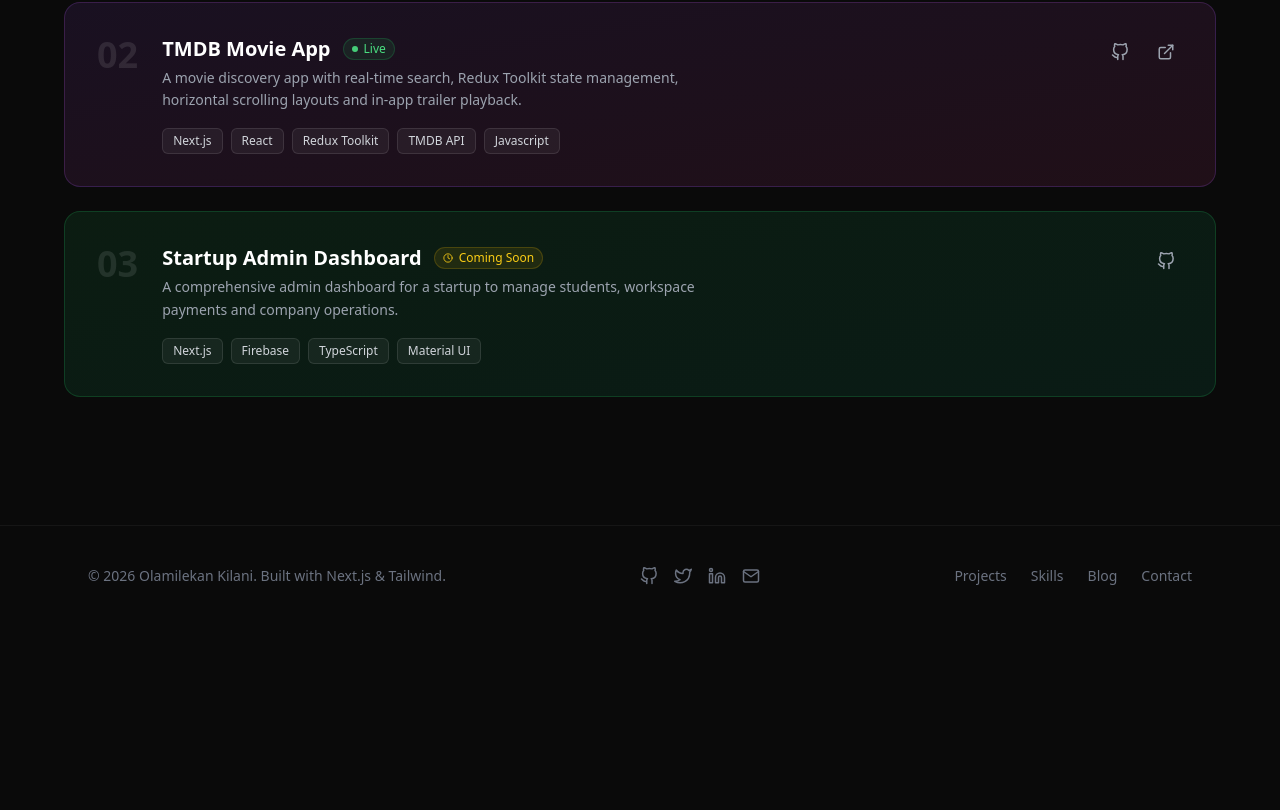
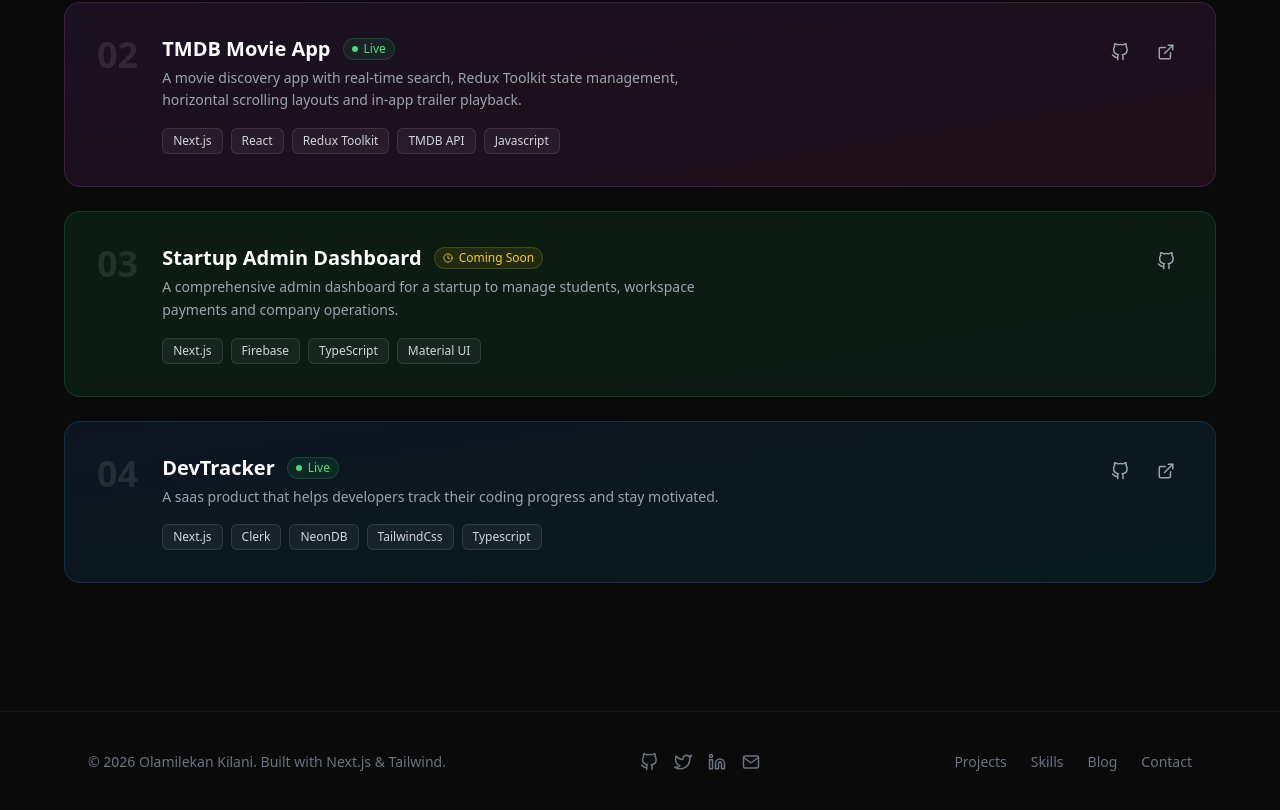
Before and after one commit to kilan080/portfolio, a Next.js app: page / in a window 1280 px wide. Shown: the part 1172-1982 px from the top of the page. Before the commit the page ends 1798 px from the top, so only its background shows below. Built offline with nearby package versions, Linux system fonts and the light colour scheme.

Commit message:
added a new project box in the home page.

```diff
--- a/src/app/components/FeaturedProjects.tsx
+++ b/src/app/components/FeaturedProjects.tsx
@@ -46,6 +46,17 @@
     border: "border-green-500/20",
     number: "03",
   },
+  {
+    title: "DevTracker",
+    description: "A saas product that helps developers track their coding progress and stay motivated.",
+    tags: ["Next.js", "Clerk", "NeonDB", "TailwindCss", "Typescript"],
+    live: "https://devtrackr-alpha.vercel.app/",
+    github: "https://github.com/kilan080/DevTracker",
+    status: "live",
+    color: "from-blue-500/10 to-cyan-500/10",
+    border: "border-blue-500/20",
+    number: "04",
+  }
 ];
 
 export default function FeaturedProjects() {
```
